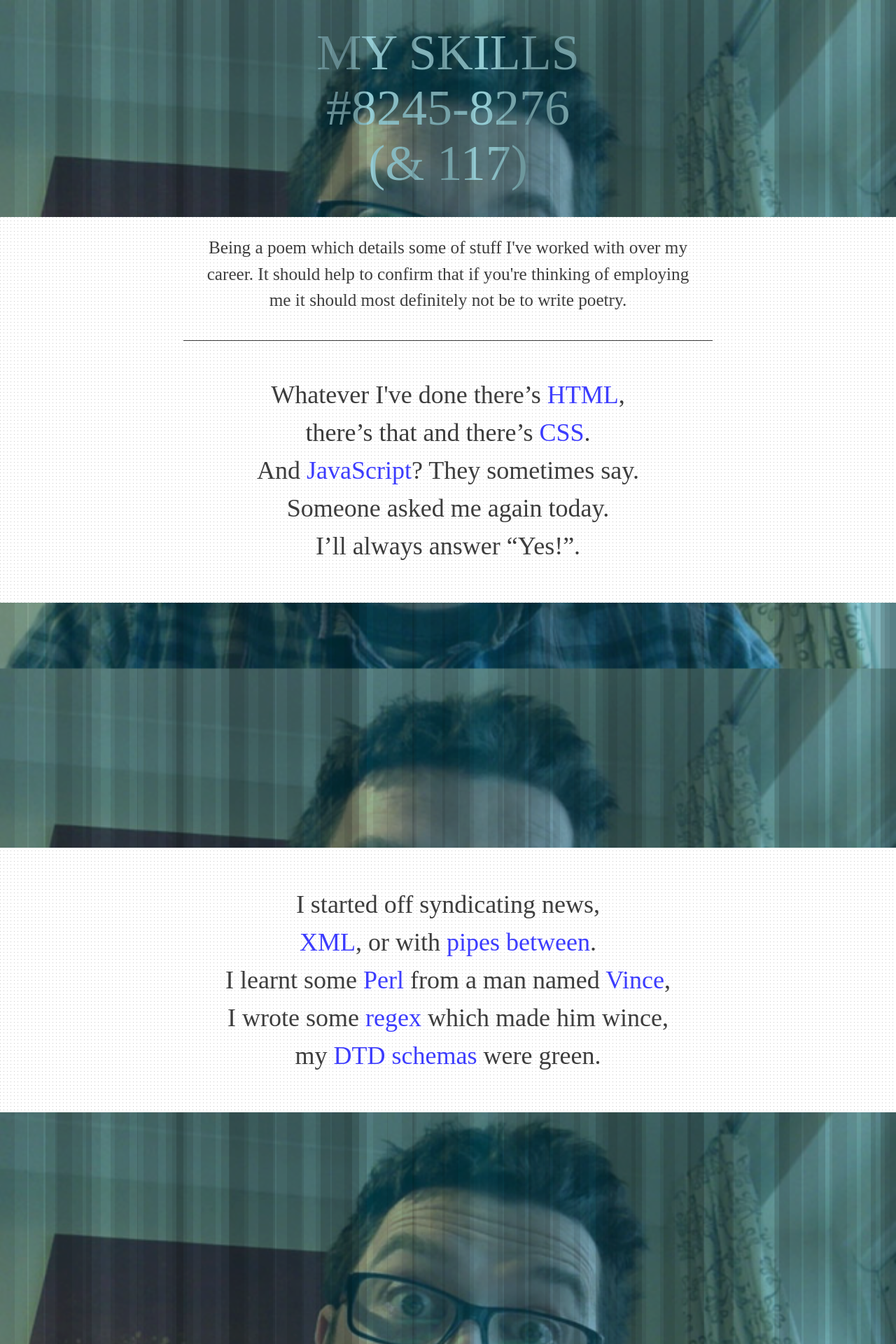
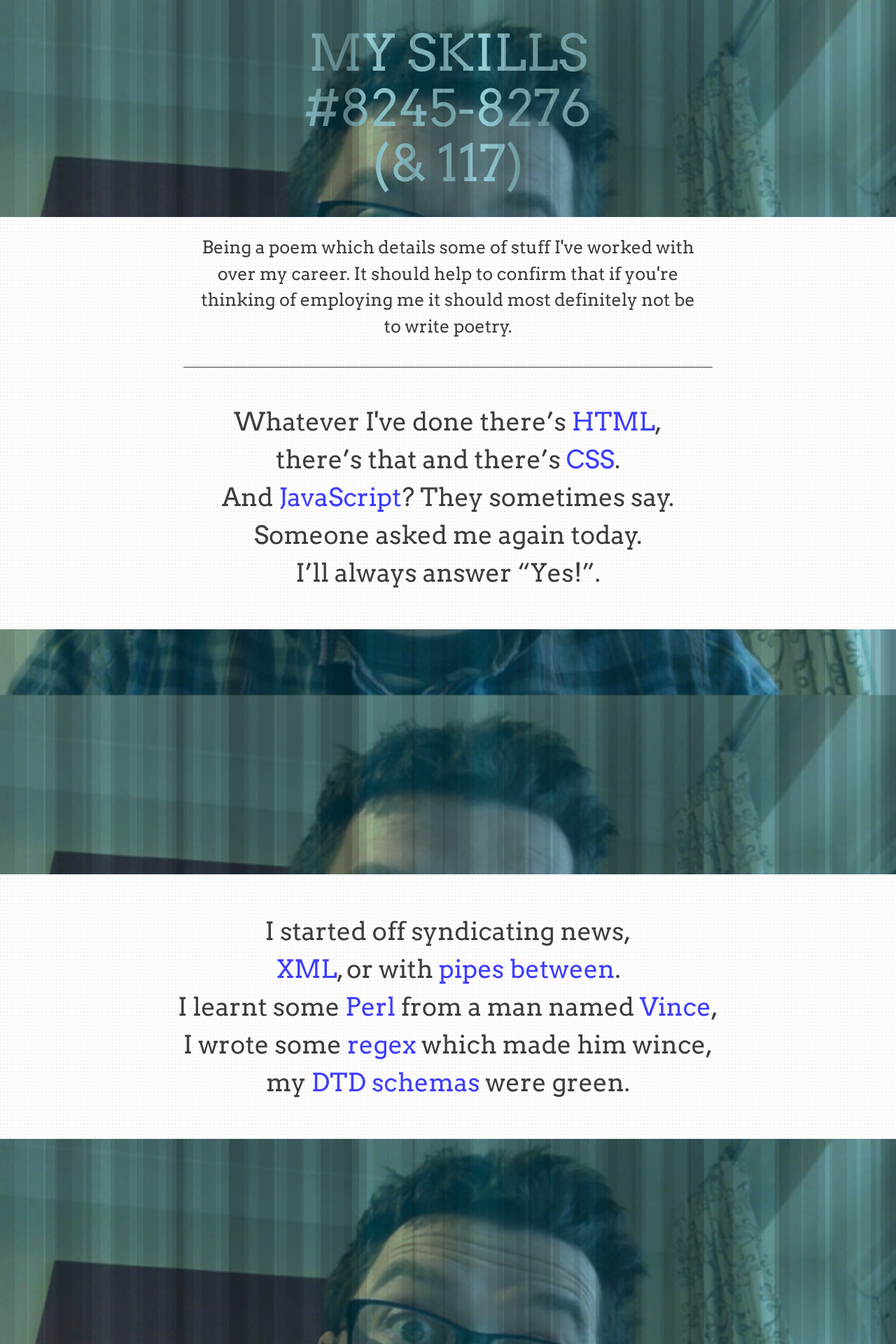
Before and after one commit to morganesque/morganesque.github.io, a Jekyll site: the page built from poem.html, in a window 1280 px wide. Shown: the top 1920 px of the page at 70% size. Built offline with Jekyll 4.4.1, drawn with Linux system fonts in a browser that asks for light colours; some web fonts are replaced.

Commit message:
Changing font.

```diff
--- a/poem.html
+++ b/poem.html
@@ -15,7 +15,7 @@
         <link rel="shortcut icon" href="favicon.ico">
         <link rel="apple-touch-icon" href="apple-touch-icon.png">
         <!-- Place favicon.ico and apple-touch-icon(s) in the root directory -->
-        <link rel="stylesheet" type="text/css" href="//cloud.typography.com/6272452/614482/css/fonts.css" />
+        <link href="https://fonts.googleapis.com/css?family=Arvo" rel="stylesheet">
         <link rel="stylesheet" href="/css/poem.css">
     </head>
     <body>
```
